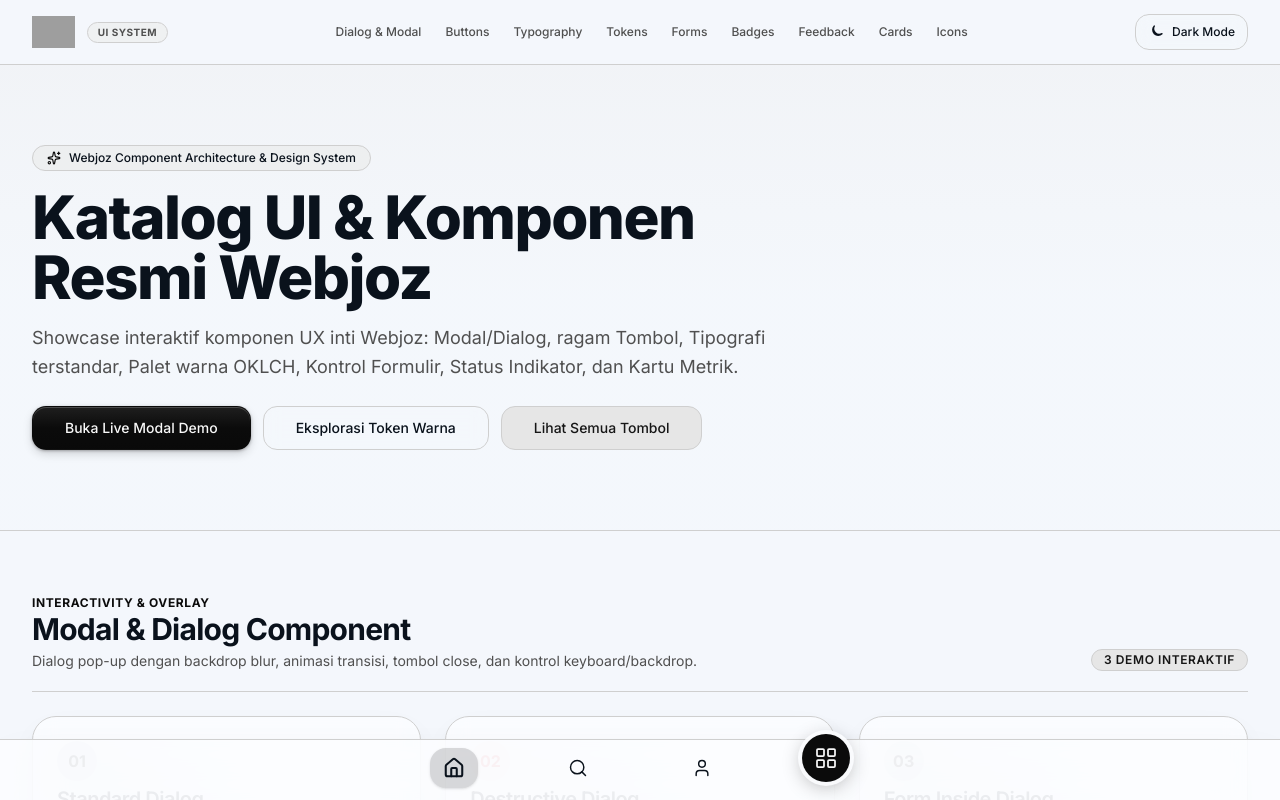
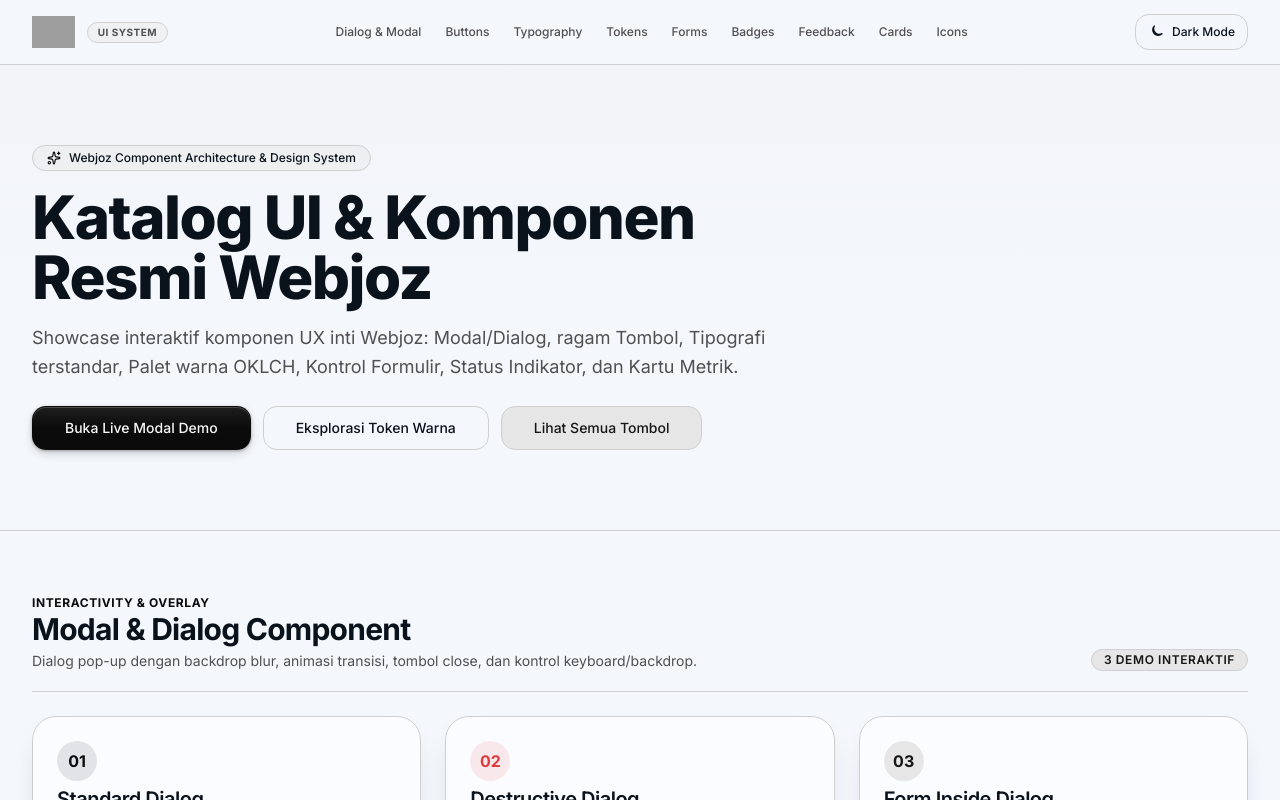
Before and after one commit to kanjengadipati/webjoz-ui, a Next.js app: page / in a window 1280 px wide. Shown: the top 800 px of the page. Built offline with nearby package versions, Linux system fonts and the light colour scheme; grey boxes are pictures that could not be loaded.

Commit message:
fix(showcase): make BottomNav visible in preview container

```diff
--- a/app/page.tsx
+++ b/app/page.tsx
@@ -978,6 +978,7 @@ export default function DesignSystemPage() {
               onMenuClick={() => {}}
               menuOpen={false}
               mobileOnly={false}
+              className="!relative !bottom-auto !inset-x-auto !shadow-none !border-0"
             />
           </div>
         </section>
```
